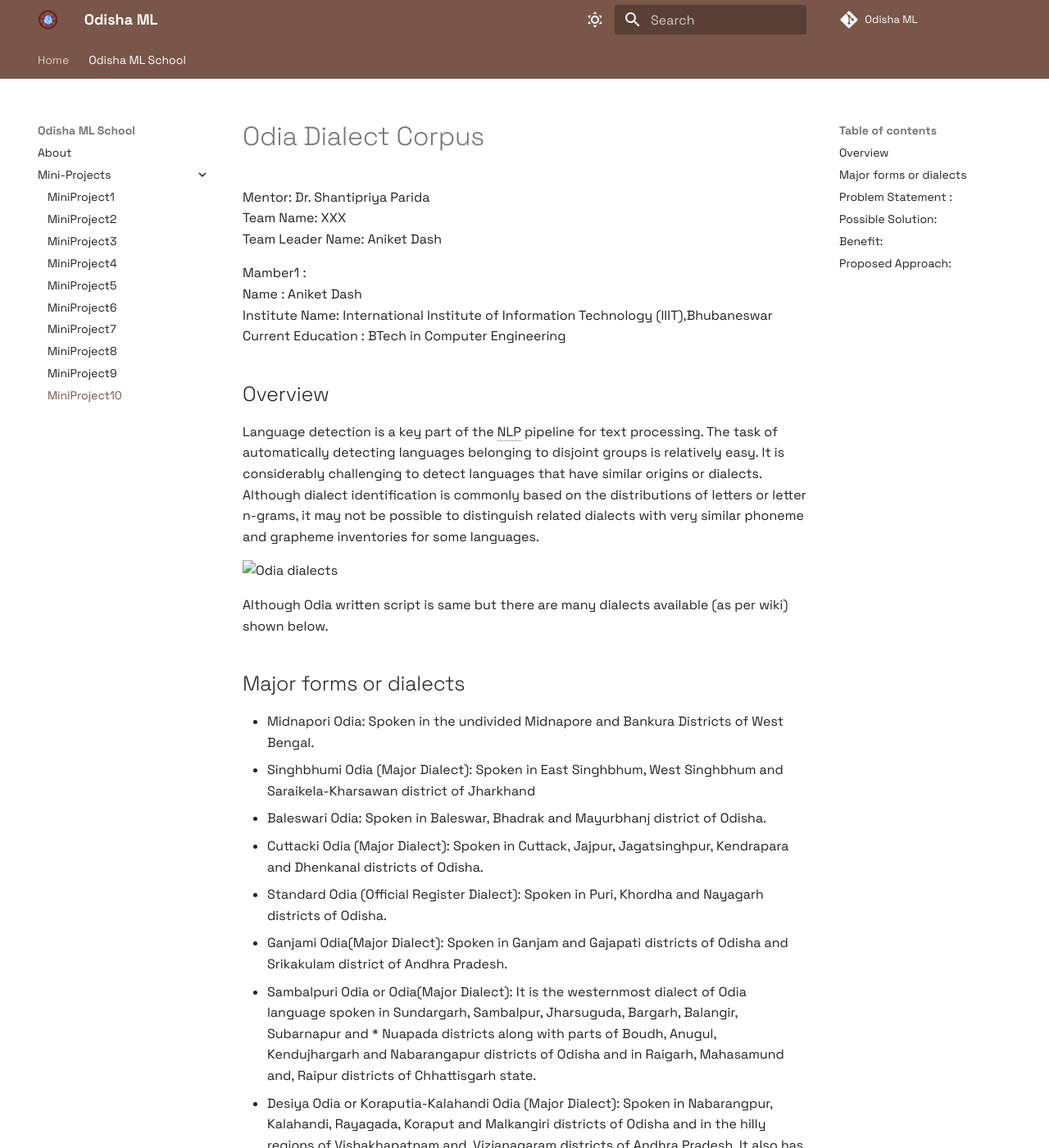
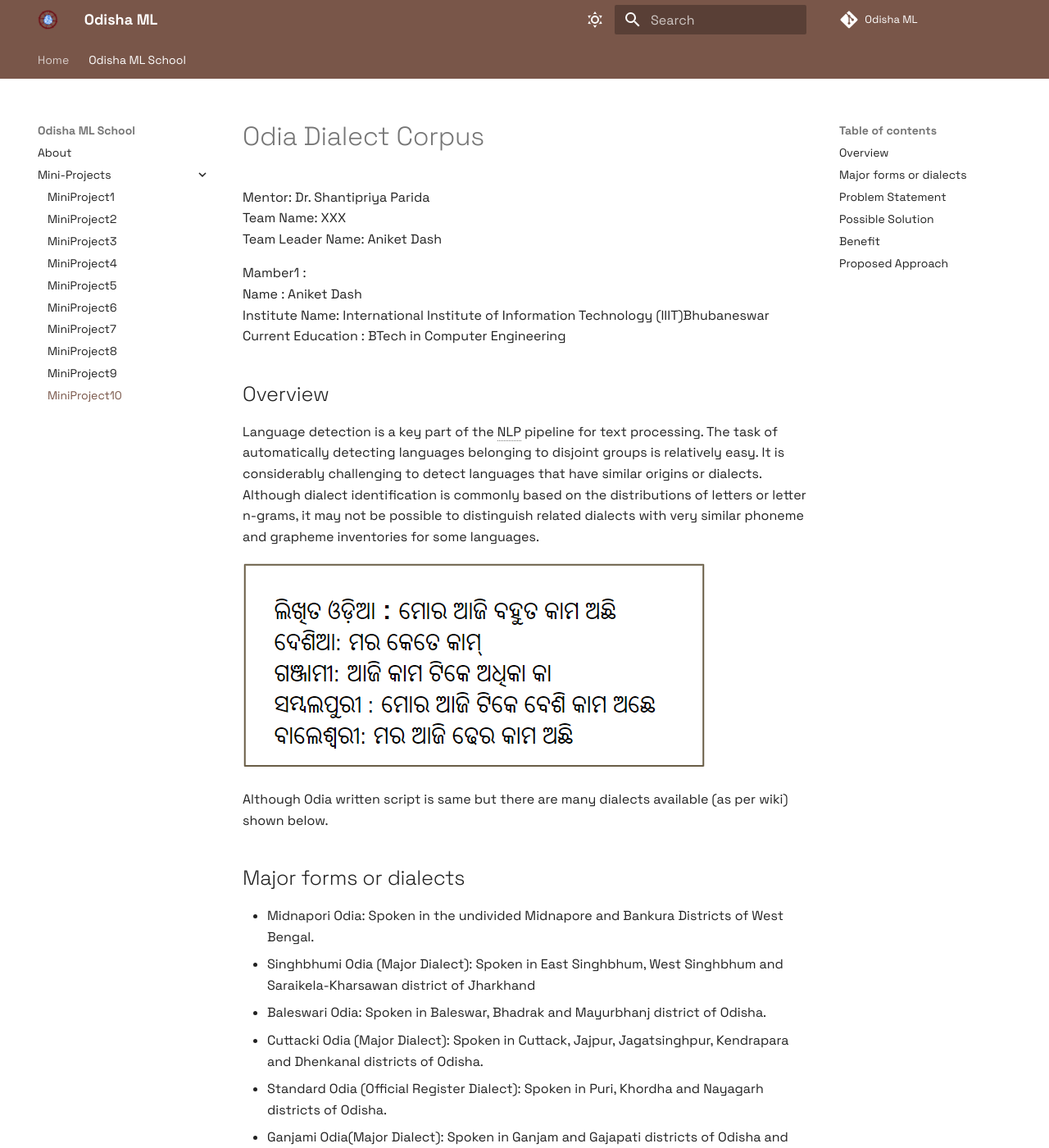
Before and after one commit to OdiaNLP/odianlp.github.io, an MkDocs documentation site: the page built from docs/mini-projects/mp10/readme.md, in a window 1280 px wide and 1400 px high. Shown: the whole window at 82% size. Built offline with MkDocs 1.6.1 and Material for MkDocs 9.7.7, drawn with Linux system fonts in a browser that asks for light colours; comment, search, counter and statistics services are not loaded; some of the changed text lies outside the part shown.

Commit message:
feat(mp10): pic corrected

```diff
--- a/docs/mini-projects/mp10/readme.md
+++ b/docs/mini-projects/mp10/readme.md
@@ -1,13 +1,13 @@
 # Odia Dialect Corpus
 
-Mentor: Dr. Shantipriya Parida<br/>
-Team Name: XXX<br/>
-Team Leader Name: Aniket Dash<br/>
+Mentor: Dr. Shantipriya Parida
+Team Name: XXX
+Team Leader Name: Aniket Dash
 
-Mamber1 :<br/>
-Name : Aniket Dash<br/>
-Institute Name: International Institute of Information Technology (IIIT),Bhubaneswar<br/>
-Current Education : BTech in Computer Engineering<br/>
+Mamber1 :
+Name : Aniket Dash
+Institute Name: International Institute of Information Technology (IIIT)Bhubaneswar
+Current Education : BTech in Computer Engineering
 
 ## Overview
 Language detection is a key part of the NLP pipeline for text processing. The task of automatically detecting languages belonging to disjoint groups is relatively easy. It is considerably challenging to detect languages that have similar origins or dialects. Although dialect identification is commonly based on the distributions of letters or letter n-grams, it may not be possible to distinguish related dialects with very similar phoneme and grapheme inventories for some languages.
@@ -17,6 +17,7 @@ Language detection is a key part of the NLP pipeline for text processing. The ta
 Although Odia written script is same but there are many dialects available (as per wiki) shown below.
 
 ## Major forms or dialects
+
 * Midnapori Odia: Spoken in the undivided Midnapore and Bankura Districts of West Bengal.
 * Singhbhumi Odia (Major Dialect): Spoken in East Singhbhum, West Singhbhum and Saraikela-Kharsawan district of Jharkhand
 * Baleswari Odia: Spoken in Baleswar, Bhadrak and Mayurbhanj district of Odisha.
@@ -31,18 +32,18 @@ Although Odia written script is same but there are many dialects available (as p
 * 'Berhampuriya Odia': Spoken mainly in Berhampur
 * 'Laria/Chhattisgarhi': Spoken in mainly Chattisgarrh. This is transitional language between Odia and Hindi . Often considered as a major dialect of Odia. It is spoken in 25 districts of Chhattisgarh.
 
-## Problem Statement :
+## Problem Statement
 
 As the written text follows the same Odia script, how to distinguish different dialects for many NLP applications (e.g. automatic identification of language for machine translation, text categorization) for different services.  Can machine learning techniques help to solve this ?.
 
-## Possible Solution:
+## Possible Solution
 
 As machine learning models can easily identify the language based on the input text, it can be possible to train a model using supervised machine learning approach with labeled data to identify language with dialect variation. But to train such models need labeled dataset which contain text and the corresponding dialect with label.
 
-## Benefit:
+## Benefit
 The Odia dialect dataset will be helpful for many NLP researchers for research, and building NLP applications for specific dialects (Sambalpuri, Ganjami, Cuttacki, Desiya, Baleswari) which can be used by the people more familiar with their own dialect.
 
-## Proposed Approach:
+## Proposed Approach
 
 1. Study the Odia dialects and find the major dialects such as:
    Sambalpuri Odia,
```
Also changed, not shown: docs/mini-projects/mp10/images/dialect1.png (added).
